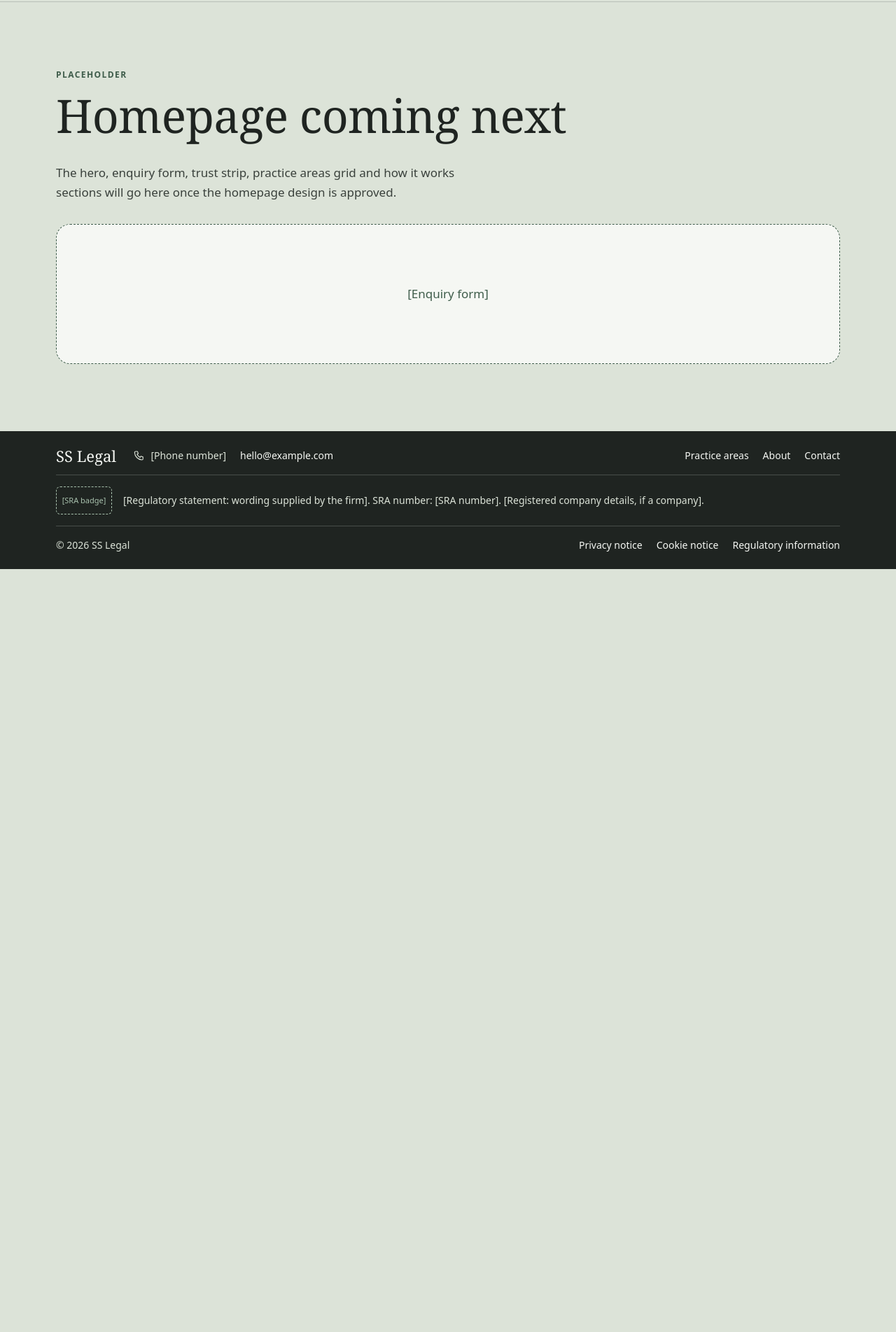
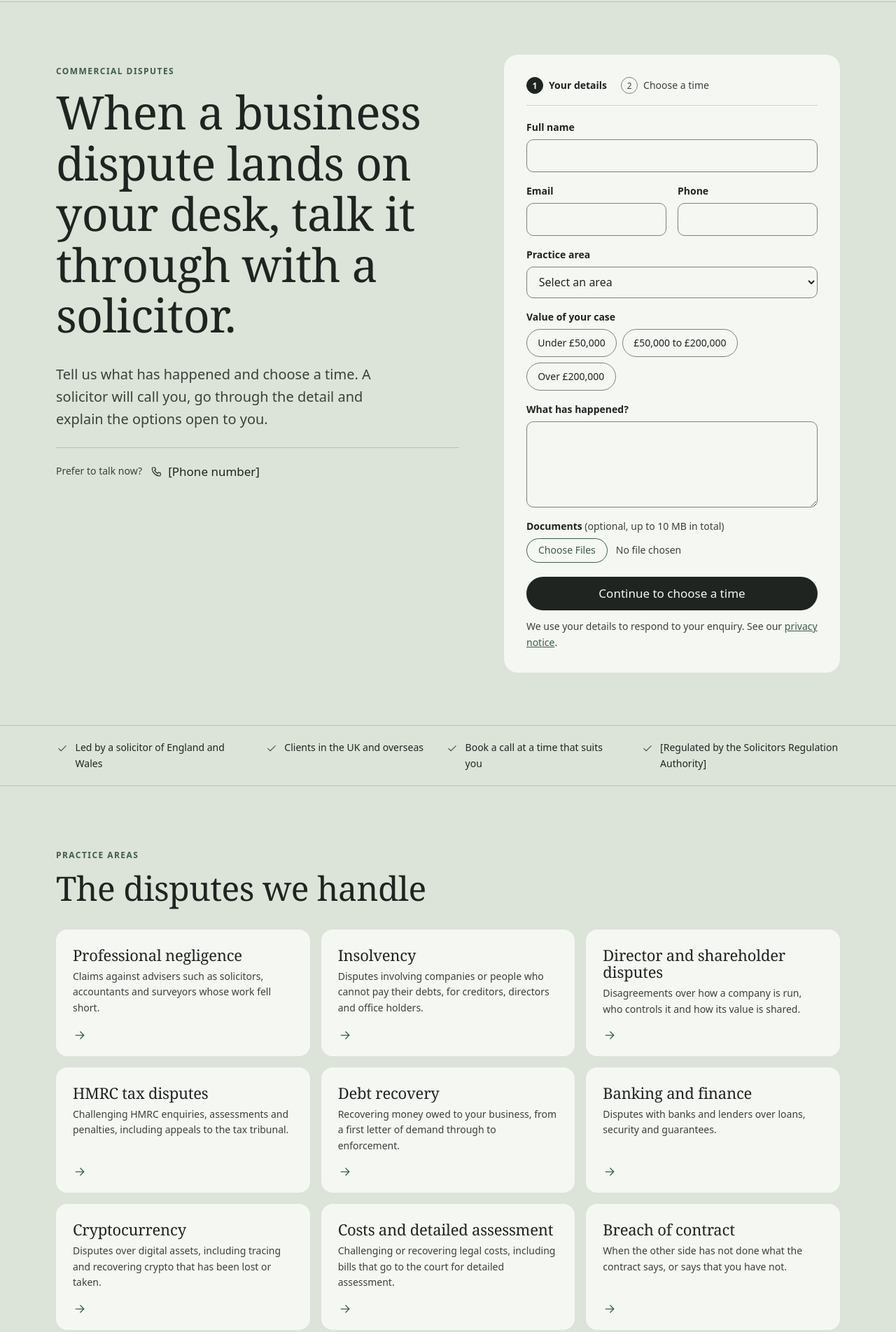
Before and after one commit to affanqasim/SS-LEGAL, an Astro site: page / in a window 1280 px wide. Shown: the part 74-1977 px from the top of the page at 70% size. Before the commit the page ends 887 px from the top, so only its background shows below. Built offline with nearby package versions, Linux system fonts and the light colour scheme; Astro itself is replaced by a stand-in of ours.

Commit message:
Build homepage design: hero with enquiry form, trust strip, practice areas, how it works
- Enquiry form step 1 UI (browser validation only; sending not connected yet)
- Practice area cards with draft summaries for the firm's review
- Image placeholder component for photos not yet taken
- GSAP + ScrollTrigger reveals and Lenis scrolling on one loop,
  off for prefers-reduced-motion, with a no-JS fallback
- New --input-border token (3.61:1) so form fields meet WCAG 1.4.11

Co-Authored-By: Claude Opus 5.5 <noreply@anthropic.com>
Claude-Session: https://claude.ai/code/session_01CTHfDK1ZMmafgRbGTd59M7

```diff
--- /dev/null
+++ b/src/components/ImageSlot.astro
@@ -0,0 +1,26 @@
+---
+// Placeholder for a photo that has not been taken yet. Keeps the layout
+// fixed so a real image can replace it later without anything moving.
+interface Props {
+  label: string;
+  ratio?: string; // CSS aspect-ratio, e.g. "4 / 5"
+  class?: string;
+}
+const { label, ratio = '4 / 3', class: className } = Astro.props;
+---
+<div class:list={['image-slot', className]} style={`aspect-ratio: ${ratio}`} role="img" aria-label={`Image placeholder: ${label}`}>
+  <span>[{label}]</span>
+</div>
+
+<style>
+  .image-slot {
+    display: grid;
+    place-items: center;
+    width: 100%;
+    padding: 1rem;
+    border: 1px dashed currentColor;
+    border-radius: var(--radius-card-lg);
+    font-size: var(--text-sm);
+    text-align: center;
+  }
+</style>
--- /dev/null
+++ b/src/components/home/EnquiryForm.astro
@@ -0,0 +1,201 @@
+---
+import { practiceAreas } from '../../data/practiceAreas';
+
+const caseValues = ['Under £50,000', '£50,000 to £200,000', 'Over £200,000'];
+const MAX_MB = 10;
+---
+<div class="form-card" id="enquiry" data-reveal-hero>
+  <ol class="steps" aria-label="Enquiry steps">
+    <li class="current" aria-current="step"><span>1</span> Your details</li>
+    <li><span>2</span> Choose a time</li>
+  </ol>
+
+  <form class="enquiry" data-max-mb={MAX_MB}>
+    <div class="field">
+      <label for="f-name">Full name</label>
+      <input id="f-name" name="name" type="text" autocomplete="name" required />
+    </div>
+
+    <div class="row-2">
+      <div class="field">
+        <label for="f-email">Email</label>
+        <input id="f-email" name="email" type="email" autocomplete="email" required />
+      </div>
+      <div class="field">
+        <label for="f-phone">Phone</label>
+        <input id="f-phone" name="phone" type="tel" autocomplete="tel" required />
+      </div>
+    </div>
+
+    <div class="field">
+      <label for="f-area">Practice area</label>
+      <select id="f-area" name="practiceArea" required>
+        <option value="" disabled selected>Select an area</option>
+        {practiceAreas.map((a) => <option value={a.name}>{a.name}</option>)}
+        <option value="Other">Other</option>
+      </select>
+    </div>
+
+    <fieldset class="field">
+      <legend>Value of your case</legend>
+      <div class="choices">
+        {caseValues.map((v, i) => (
+          <label class="choice">
+            <input type="radio" name="caseValue" value={v} required={i === 0} />
+            <span>{v}</span>
+          </label>
+        ))}
+      </div>
+    </fieldset>
+
+    <div class="field">
+      <label for="f-what">What has happened?</label>
+      <textarea id="f-what" name="details" rows="4" required></textarea>
+    </div>
+
+    <div class="field">
+      <label for="f-docs">Documents <span class="optional">(optional, up to {MAX_MB} MB in total)</span></label>
+      <input id="f-docs" name="documents" type="file" multiple
+        accept=".pdf,.doc,.docx,.xls,.xlsx,.jpg,.jpeg,.png" />
+    </div>
+
+    <div class="submit-row">
+      <button class="btn btn-primary" type="submit">Continue to choose a time</button>
+      <p class="privacy">
+        We use your details to respond to your enquiry. See our <a href="/privacy">privacy notice</a>.
+      </p>
+    </div>
+
+    <p class="status" role="status" aria-live="polite"></p>
+  </form>
+</div>
+
+<script>
+  const form = document.querySelector<HTMLFormElement>('form.enquiry');
+  if (form) {
+    const maxBytes = Number(form.dataset.maxMb) * 1024 * 1024;
+    const files = form.querySelector<HTMLInputElement>('input[type="file"]');
+    const status = form.querySelector<HTMLElement>('.status');
+
+    files?.addEventListener('change', () => {
+      const total = Array.from(files.files ?? []).reduce((sum, f) => sum + f.size, 0);
+      files.setCustomValidity(
+        total > maxBytes ? `Your files add up to more than ${form.dataset.maxMb} MB. Please remove some.` : '',
+      );
+      files.reportValidity();
+    });
+
+    // Sending is not built yet (design stage). The browser has already
+    // checked the required fields before this runs.
+    form.addEventListener('submit', (e) => {
+      e.preventDefault();
+      if (status) status.textContent = 'Preview only: sending is not connected yet.';
+    });
+  }
+</script>
+
+<style>
+  .form-card {
+    background: var(--sage-light);
+    border-radius: var(--radius-card-lg);
+    padding: clamp(1.25rem, 1rem + 1.5vw, 2rem);
+    /* Room for the header (119px on phones) when jumped to without Lenis. */
+    scroll-margin-top: 8.5rem;
+  }
+  .form-card:focus { outline: none; }
+
+  .steps {
+    display: flex;
+    flex-wrap: wrap;
+    gap: 0.5rem 1.25rem;
+    margin: 0 0 1.25rem;
+    padding: 0 0 1rem;
+    list-style: none;
+    border-bottom: var(--rule);
+    font-size: var(--text-sm);
+    color: var(--muted);
+  }
+  .steps li { display: inline-flex; align-items: center; gap: 0.5rem; }
+  .steps span {
+    display: inline-grid;
+    place-items: center;
+    width: 1.5rem;
+    height: 1.5rem;
+    border: 1px solid var(--input-border);
+    border-radius: 50%;
+    font-size: 0.75rem;
+  }
+  .steps .current { color: var(--graphite); font-weight: 600; }
+  .steps .current span { background: var(--graphite); border-color: var(--graphite); color: var(--sage-light); }
+
+  .enquiry { display: grid; gap: 1rem; }
+
+  .field { display: grid; gap: 0.35rem; margin: 0; padding: 0; border: 0; min-width: 0; }
+  .row-2 { display: grid; gap: 1rem; }
+
+  label,
+  legend {
+    padding: 0;
+    font-size: var(--text-sm);
+    font-weight: 600;
+  }
+  legend { margin-bottom: 0.35rem; }
+  .optional { font-weight: 400; color: var(--muted); }
+
+  input[type='text'],
+  input[type='email'],
+  input[type='tel'],
+  select,
+  textarea {
+    width: 100%;
+    min-height: 44px;
+    padding: 0.6rem 0.8rem;
+    border: 1px solid var(--input-border);
+    border-radius: 10px;
+    background: var(--sage-light);
+    color: var(--graphite);
+    font: inherit;
+    font-size: 1rem; /* 16px stops iOS zooming into fields */
+  }
+  textarea { resize: vertical; min-height: 6.5rem; }
+  input:focus-visible,
+  select:focus-visible,
+  textarea:focus-visible { outline: 2px solid var(--graphite); outline-offset: 1px; }
+
+  input[type='file'] { font: inherit; font-size: var(--text-sm); color: var(--muted); max-width: 100%; }
+  input[type='file']::file-selector-button {
+    margin-right: 0.75rem;
+    padding: 0.5rem 1rem;
+    border: 1px solid var(--green);
+    border-radius: var(--radius-pill);
+    background: transparent;
+    color: var(--green);
+    font: 500 var(--text-sm) / 1.2 var(--font-sans);
+    cursor: pointer;
+  }
+
+  .choices { display: flex; flex-wrap: wrap; gap: 0.5rem; }
+  .choice { position: relative; font-weight: 400; }
+  .choice input { position: absolute; opacity: 0; inset: 0; margin: 0; cursor: pointer; }
+  .choice span {
+    display: inline-flex;
+    align-items: center;
+    min-height: 40px;
+    padding: 0.45rem 0.95rem;
+    border: 1px solid var(--input-border);
+    border-radius: var(--radius-pill);
+    font-size: var(--text-sm);
+  }
+  .choice input:checked + span { background: var(--graphite); border-color: var(--graphite); color: var(--sage-light); }
+  .choice input:focus-visible + span { outline: 2px solid var(--graphite); outline-offset: 2px; }
+
+  .submit-row { display: grid; gap: 0.75rem; margin-top: 0.25rem; }
+  .submit-row .btn { width: 100%; font-size: var(--text-base); min-height: 48px; }
+  .privacy { margin: 0; font-size: var(--text-sm); color: var(--muted); }
+  .status { margin: 0; font-size: var(--text-sm); color: var(--green); font-weight: 600; }
+  .status:empty { display: none; }
+
+  @media (min-width: 560px) {
+    .row-2 { grid-template-columns: 1fr 1fr; }
+  }
+</style>
--- /dev/null
+++ b/src/components/home/Hero.astro
@@ -0,0 +1,50 @@
+---
+import PhoneLink from '../PhoneLink.astro';
+import EnquiryForm from './EnquiryForm.astro';
+---
+<section class="hero">
+  <div class="container grid">
+    <div class="text">
+      <p class="eyebrow" data-reveal-hero>Commercial disputes</p>
+      <h1 data-reveal-hero data-hero-title>When a business dispute lands on your desk, talk it through with a solicitor.</h1>
+      <p class="lede" data-reveal-hero>
+        Tell us what has happened and choose a time. A solicitor will call you,
+        go through the detail and explain the options open to you.
+      </p>
+      <p class="call" data-reveal-hero>Prefer to talk now? <PhoneLink /></p>
+    </div>
+    <EnquiryForm />
+  </div>
+</section>
+
+<style>
+  .hero { padding-block: clamp(2.5rem, 1.5rem + 4vw, 5rem); }
+
+  .grid { display: grid; gap: 2.5rem; align-items: start; }
+
+  h1 { max-width: 15ch; margin-top: 0.75rem; }
+
+  .lede {
+    max-width: 42ch;
+    font-size: var(--text-lg);
+    color: var(--muted);
+  }
+
+  .call {
+    display: flex;
+    flex-wrap: wrap;
+    align-items: center;
+    gap: 0.5rem 0.75rem;
+    margin-top: 1.5rem;
+    padding-top: 1.25rem;
+    border-top: var(--rule);
+    color: var(--muted);
+    font-size: var(--text-sm);
+  }
+  .call :global(.phone) { color: var(--graphite); font-size: var(--text-base); }
+
+  @media (min-width: 1000px) {
+    .grid { grid-template-columns: 1fr minmax(420px, 480px); gap: 4rem; }
+    .text { position: sticky; top: 2rem; padding-top: 1rem; }
+  }
+</style>
--- /dev/null
+++ b/src/components/home/HowItWorks.astro
@@ -0,0 +1,82 @@
+---
+import ImageSlot from '../ImageSlot.astro';
+import { site } from '../../data/site';
+
+const steps = [
+  {
+    title: 'Tell us what has happened',
+    text: 'Fill in the short form with your details and a summary of the dispute. Add any documents you already have.',
+  },
+  {
+    title: 'Choose a time',
+    text: 'Pick a slot that suits you. You will get a confirmation by email straight away.',
+  },
+  {
+    title: 'A solicitor calls you',
+    text: 'At the time you booked, a solicitor calls you to discuss your situation and the options open to you.',
+  },
+];
+---
+<section class="how" aria-labelledby="how-title">
+  <div class="container grid">
+    <div class="intro" data-reveal>
+      <p class="label">How it works</p>
+      <h2 id="how-title">Three steps to a call with a solicitor</h2>
+      <ol>
+        {steps.map((s, i) => (
+          <li>
+            <span class="num" aria-hidden="true">{String(i + 1).padStart(2, '0')}</span>
+            <div>
+              <h3>{s.title}</h3>
+              <p>{s.text}</p>
+            </div>
+          </li>
+        ))}
+      </ol>
+      <a class="btn btn-light" href={site.bookingHref}>Start your enquiry</a>
+    </div>
+    <div class="photo" data-reveal>
+      <ImageSlot label="Photo: Syed Safi Ullah, portrait" ratio="4 / 5" />
+    </div>
+  </div>
+</section>
+
+<style>
+  /* Graphite section: sage text, green-light accents. No green text here. */
+  .how {
+    background: var(--graphite);
+    color: var(--sage);
+    padding-block: clamp(3.5rem, 2.5rem + 4vw, 6rem);
+  }
+  .grid { display: grid; gap: 3rem; align-items: center; }
+
+  .label {
+    font: 600 0.75rem / 1.4 var(--font-sans);
+    letter-spacing: 0.12em;
+    text-transform: uppercase;
+    color: var(--green-light);
+  }
+  h2 { color: var(--sage-light); max-width: 16ch; }
+
+  ol { margin: 2rem 0 2.5rem; padding: 0; list-style: none; }
+  li {
+    display: grid;
+    grid-template-columns: 3rem 1fr;
+    gap: 1rem;
+    padding-block: 1.25rem;
+    border-top: 1px solid color-mix(in srgb, var(--sage) 22%, transparent);
+  }
+  li:last-child { border-bottom: 1px solid color-mix(in srgb, var(--sage) 22%, transparent); }
+  .num { font-family: var(--font-serif); font-size: 1.5rem; line-height: 1.2; color: var(--green-light); }
+  h3 { font-size: 1.375rem; color: var(--sage-light); margin-bottom: 0.35rem; }
+  li p { margin: 0; font-size: var(--text-sm); }
+
+  .btn-light { background: var(--sage-light); color: var(--graphite); }
+
+  .photo { color: var(--green-light); max-width: 440px; width: 100%; justify-self: center; }
+
+  @media (min-width: 1000px) {
+    .grid { grid-template-columns: 1.2fr 1fr; gap: 5rem; }
+    .photo { justify-self: end; }
+  }
+</style>
--- /dev/null
+++ b/src/components/home/PracticeGrid.astro
@@ -0,0 +1,66 @@
+---
+import { practiceAreas } from '../../data/practiceAreas';
+---
+<section class="areas" aria-labelledby="areas-title">
+  <div class="container">
+    <div class="head" data-reveal>
+      <p class="eyebrow">Practice areas</p>
+      <h2 id="areas-title">The disputes we handle</h2>
+    </div>
+    <ul class="grid">
+      {practiceAreas.map((a) => (
+        <li data-reveal-card>
+          <a class="card" href={`/practice-areas/${a.slug}`}>
+            <h3>{a.name}</h3>
+            <p>{a.summary}</p>
+            <svg class="arrow" width="20" height="20" viewBox="0 0 24 24" fill="none" stroke="currentColor"
+              stroke-width="1.5" stroke-linecap="round" stroke-linejoin="round" aria-hidden="true" focusable="false">
+              <path d="M5 12h14M13 6l6 6-6 6" />
+            </svg>
+          </a>
+        </li>
+      ))}
+    </ul>
+  </div>
+</section>
+
+<style>
+  .areas { padding-block: clamp(3.5rem, 2.5rem + 4vw, 6rem); }
+  .head { margin-bottom: 2rem; }
+  h2 { margin-top: 0.5rem; }
+
+  .grid {
+    display: grid;
+    gap: 1rem;
+    margin: 0;
+    padding: 0;
+    list-style: none;
+  }
+
+  .card {
+    position: relative;
+    display: flex;
+    flex-direction: column;
+    height: 100%;
+    padding: 1.5rem 1.5rem 3.5rem;
+    border-radius: var(--radius-card);
+    background: var(--sage-light);
+    color: var(--graphite);
+    text-decoration: none;
+    transition: transform 0.25s ease;
+  }
+  .card:hover { transform: translateY(-3px); }
+  .card h3 { font-size: 1.375rem; margin-bottom: 0.5rem; }
+  .card p { margin: 0; font-size: var(--text-sm); color: var(--muted); }
+  .arrow {
+    position: absolute;
+    left: 1.5rem;
+    bottom: 1.25rem;
+    color: var(--green);
+    transition: transform 0.25s ease;
+  }
+  .card:hover .arrow { transform: translateX(4px); }
+
+  @media (min-width: 640px) { .grid { grid-template-columns: 1fr 1fr; } }
+  @media (min-width: 1000px) { .grid { grid-template-columns: repeat(3, 1fr); } }
+</style>
--- /dev/null
+++ b/src/components/home/TrustStrip.astro
@@ -0,0 +1,44 @@
+---
+// Only facts from the brief. Unconfirmed items stay bracketed.
+const items = [
+  'Led by a solicitor of England and Wales',
+  'Clients in the UK and overseas',
+  'Book a call at a time that suits you',
+  '[Regulated by the Solicitors Regulation Authority]',
+];
+---
+<section class="trust" aria-label="About the firm">
+  <ul class="container" data-reveal>
+    {items.map((t) => (
+      <li>
+        <svg width="18" height="18" viewBox="0 0 24 24" fill="none" stroke="currentColor"
+          stroke-width="1.5" stroke-linecap="round" stroke-linejoin="round" aria-hidden="true" focusable="false">
+          <path d="M5 12.5l4.5 4.5L19 7.5" />
+        </svg>
+        <span>{t}</span>
+      </li>
+    ))}
+  </ul>
+</section>
+
+<style>
+  .trust { border-block: var(--rule); }
+  ul {
+    display: grid;
+    gap: 0.75rem 2rem;
+    margin-block: 0;
+    padding-block: 1.25rem;
+    list-style: none;
+  }
+  li {
+    display: flex;
+    align-items: flex-start;
+    gap: 0.6rem;
+    font-size: var(--text-sm);
+    font-weight: 500;
+  }
+  svg { flex: none; margin-top: 0.15rem; color: var(--green); }
+
+  @media (min-width: 640px) { ul { grid-template-columns: 1fr 1fr; } }
+  @media (min-width: 1100px) { ul { grid-template-columns: repeat(4, auto); justify-content: space-between; } }
+</style>
--- a/src/data/practiceAreas.ts
+++ b/src/data/practiceAreas.ts
@@ -1,17 +1,66 @@
 // The 12 practice areas at launch (CLAUDE.md). This list will move into
 // the CMS once one is chosen.
+// DRAFT summaries: legal accuracy is the firm's responsibility. For Safi's review.
 
 export const practiceAreas = [
-  { name: 'Professional negligence', slug: 'professional-negligence' },
-  { name: 'Insolvency', slug: 'insolvency' },
-  { name: 'Director and shareholder disputes', slug: 'director-and-shareholder-disputes' },
-  { name: 'HMRC tax disputes', slug: 'hmrc-tax-disputes' },
-  { name: 'Debt recovery', slug: 'debt-recovery' },
-  { name: 'Banking and finance', slug: 'banking-and-finance' },
-  { name: 'Cryptocurrency', slug: 'cryptocurrency' },
-  { name: 'Costs and detailed assessment', slug: 'costs-and-detailed-assessment' },
-  { name: 'Breach of contract', slug: 'breach-of-contract' },
-  { name: 'Partnership disputes', slug: 'partnership-disputes' },
-  { name: 'Defamation and reputation', slug: 'defamation-and-reputation' },
-  { name: 'Intellectual property', slug: 'intellectual-property' },
+  {
+    name: 'Professional negligence',
+    slug: 'professional-negligence',
+    summary: 'Claims against advisers such as solicitors, accountants and surveyors whose work fell short.',
+  },
+  {
+    name: 'Insolvency',
+    slug: 'insolvency',
+    summary: 'Disputes involving companies or people who cannot pay their debts, for creditors, directors and office holders.',
+  },
+  {
+    name: 'Director and shareholder disputes',
+    slug: 'director-and-shareholder-disputes',
+    summary: 'Disagreements over how a company is run, who controls it and how its value is shared.',
+  },
+  {
+    name: 'HMRC tax disputes',
+    slug: 'hmrc-tax-disputes',
+    summary: 'Challenging HMRC enquiries, assessments and penalties, including appeals to the tax tribunal.',
+  },
+  {
+    name: 'Debt recovery',
+    slug: 'debt-recovery',
+    summary: 'Recovering money owed to your business, from a first letter of demand through to enforcement.',
+  },
+  {
+    name: 'Banking and finance',
+    slug: 'banking-and-finance',
+    summary: 'Disputes with banks and lenders over loans, security and guarantees.',
+  },
+  {
+    name: 'Cryptocurrency',
+    slug: 'cryptocurrency',
+    summary: 'Disputes over digital assets, including tracing and recovering crypto that has been lost or taken.',
+  },
+  {
+    name: 'Costs and detailed assessment',
+    slug: 'costs-and-detailed-assessment',
+    summary: 'Challenging or recovering legal costs, including bills that go to the court for detailed assessment.',
+  },
+  {
+    name: 'Breach of contract',
+    slug: 'breach-of-contract',
+    summary: 'When the other side has not done what the contract says, or says that you have not.',
+  },
+  {
+    name: 'Partnership disputes',
+    slug: 'partnership-disputes',
+    summary: 'Disagreements between partners or LLP members, including exits, profit shares and dissolution.',
+  },
+  {
+    name: 'Defamation and reputation',
+    slug: 'defamation-and-reputation',
+    summary: 'Responding to false statements that damage you or your business, online or in print.',
+  },
+  {
+    name: 'Intellectual property',
+    slug: 'intellectual-property',
+    summary: 'Disputes over trade marks, copyright, designs and confidential information.',
+  },
 ] as const;
--- a/src/pages/index.astro
+++ b/src/pages/index.astro
@@ -1,35 +1,13 @@
 ---
 import BaseLayout from '../layouts/BaseLayout.astro';
+import Hero from '../components/home/Hero.astro';
+import TrustStrip from '../components/home/TrustStrip.astro';
+import PracticeGrid from '../components/home/PracticeGrid.astro';
+import HowItWorks from '../components/home/HowItWorks.astro';
 ---
-<BaseLayout>
-  <section class="container placeholder">
-    <p class="eyebrow">Placeholder</p>
-    <h1>Homepage coming next</h1>
-    <p>
-      The hero, enquiry form, trust strip, practice areas grid and how it works
-      sections will go here once the homepage design is approved.
-    </p>
-    <div id="enquiry" class="slot">[Enquiry form]</div>
-  </section>
+<BaseLayout description="Commercial disputes solicitors. Tell us what has happened and book a call with a solicitor.">
+  <Hero />
+  <TrustStrip />
+  <PracticeGrid />
+  <HowItWorks />
 </BaseLayout>
-
-<style>
-  .placeholder {
-    padding-block: clamp(3rem, 2rem + 5vw, 6rem);
-  }
-  .placeholder p:not(.eyebrow) {
-    max-width: 60ch;
-    color: var(--muted);
-  }
-  .slot {
-    scroll-margin-top: 140px; /* clear of the header if it is showing */
-    display: grid;
-    place-items: center;
-    min-height: 200px;
-    margin-top: 2rem;
-    border: 1px dashed var(--green);
-    border-radius: var(--radius-card-lg);
-    background: var(--sage-light);
-    color: var(--green);
-  }
-</style>
--- a/src/styles/global.css
+++ b/src/styles/global.css
@@ -131,3 +131,16 @@ svg {
     scroll-behavior: auto !important;
   }
 }
+
+/* Motion start states. Only applied when motion is allowed (html.motion is
+   set before first paint by BaseLayout). The hero title moves but never
+   fades, so it paints straight away for Largest Contentful Paint. */
+html.motion [data-reveal-hero]:not([data-hero-title]),
+html.motion [data-reveal],
+html.motion [data-reveal-card] {
+  opacity: 0;
+  transform: translateY(24px);
+}
+html.motion [data-hero-title] {
+  transform: translateY(24px);
+}
--- a/src/styles/tokens.css
+++ b/src/styles/tokens.css
@@ -8,7 +8,8 @@
   --green: #3e5c4a;       /* accent on light backgrounds only */
   --green-light: #a9c2ae; /* accent on graphite backgrounds only */
   --muted: #3a413c;       /* secondary text on sage */
-  --border: #afb8ab;      /* input borders */
+  --border: #afb8ab;      /* decorative lines (1.9:1, too light for inputs) */
+  --input-border: #7a8477; /* form inputs: 3.61:1 on sage-light (WCAG 1.4.11) */
 
   /* Type */
   --font-serif: 'Newsreader Variable', Georgia, 'Times New Roman', serif;
```
Also changed, not shown: src/layouts/BaseLayout.astro (+15 -1 lines), src/scripts/motion.ts (added, +60 -0 lines).
